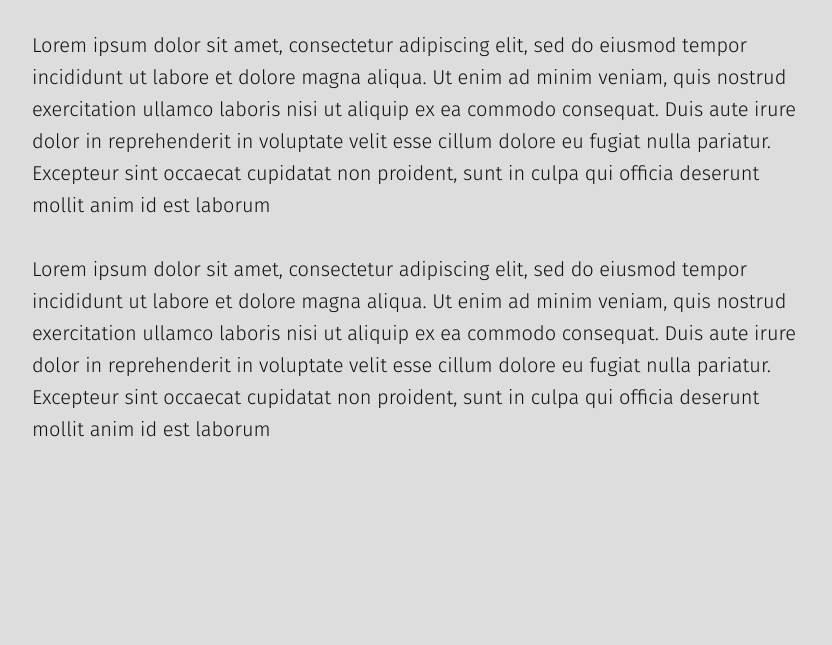
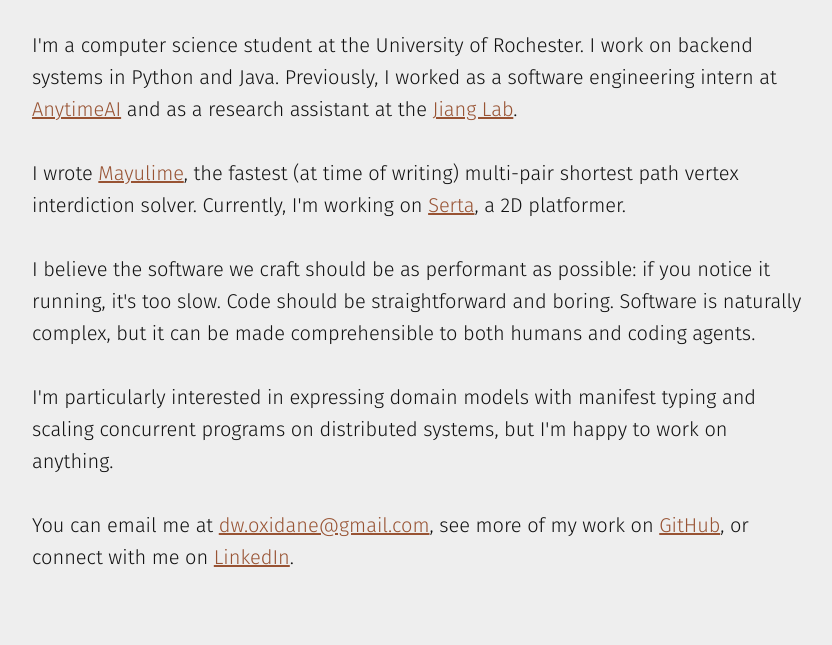
Before and after one commit to Tridwoxi/Tridwoxi.github.io, a plain HTML site: page index.html in a window 1280 px wide. Shown: the part 177-822 px from the top of the page, without its empty margins (223-1055 px from the left). Before the commit the page ends 800 px from the top, so only its background shows below. Drawn offline with Linux system fonts and the light colour scheme.

Commit message:
feat: add main content describing me

```diff
--- a/index.html
+++ b/index.html
@@ -17,22 +17,44 @@
 
     <body>
         <main>
-            <h1>Lorem ipsum</h1>
+            <h1>Darryl Wang</h1>
             <p>
-                Lorem ipsum dolor sit amet, consectetur adipiscing elit, sed do eiusmod tempor
-                incididunt ut labore et dolore magna aliqua. Ut enim ad minim veniam, quis nostrud
-                exercitation ullamco laboris nisi ut aliquip ex ea commodo consequat. Duis aute
-                irure dolor in reprehenderit in voluptate velit esse cillum dolore eu fugiat nulla
-                pariatur. Excepteur sint occaecat cupidatat non proident, sunt in culpa qui officia
-                deserunt mollit anim id est laborum
+                I'm a computer science student at the University of Rochester. I work on backend
+                systems in Python and Java. Previously, I worked as a software engineering intern at
+                <a href="https://www.anytimeai.ai" target="_blank" rel="noopener">AnytimeAI</a> and
+                as a research assistant at the
+                <a href="https://sas.rochester.edu/chm/groups/jiang/" target="_blank" rel="noopener"
+                    >Jiang Lab</a
+                >.
             </p>
             <p>
-                Lorem ipsum dolor sit amet, consectetur adipiscing elit, sed do eiusmod tempor
-                incididunt ut labore et dolore magna aliqua. Ut enim ad minim veniam, quis nostrud
-                exercitation ullamco laboris nisi ut aliquip ex ea commodo consequat. Duis aute
-                irure dolor in reprehenderit in voluptate velit esse cillum dolore eu fugiat nulla
-                pariatur. Excepteur sint occaecat cupidatat non proident, sunt in culpa qui officia
-                deserunt mollit anim id est laborum
+                I wrote
+                <a href="https://github.com/Tridwoxi/Mayulime" target="_blank" rel="noopener"
+                    >Mayulime</a
+                >, the fastest (at time of writing) multi-pair shortest path vertex interdiction
+                solver. Currently, I'm working on
+                <a href="https://github.com/Tridwoxi/Serta" target="_blank" rel="noopener">Serta</a
+                >, a 2D platformer.
+            </p>
+            <p>
+                I believe the software we craft should be as performant as possible: if you notice
+                it running, it's too slow. Code should be straightforward and boring. Software is
+                naturally complex, but it can be made comprehensible to both humans and coding
+                agents.
+            </p>
+            <p>
+                I'm particularly interested in expressing domain models with manifest typing and
+                scaling concurrent programs on distributed systems, but I'm happy to work on
+                anything.
+            </p>
+            <p>
+                You can email me at
+                <a href="mailto:dw.oxidane@gmail.com">dw.oxidane@gmail.com</a>, see more of my work
+                on <a href="https://github.com/Tridwoxi" target="_blank" rel="noopener">GitHub</a>,
+                or connect with me on
+                <a href="https://www.linkedin.com/in/darryl-wang/" target="_blank" rel="noopener"
+                    >LinkedIn</a
+                >.
             </p>
         </main>
     </body>
--- a/styles.css
+++ b/styles.css
@@ -1,5 +1,5 @@
 body {
-    background: #dddddd;
+    background: #eeeeee;
     color: #111111;
     font-family: "Fira Sans", sans-serif;
     font-size: 1.25rem;
@@ -17,14 +17,24 @@
 main {
     max-width: 70ch;
     margin: 0 auto;
-    padding: 4rem 1.5rem 0;
+    padding: 4rem 1.5rem;
+}
+
+main > :last-child {
+    margin-bottom: 0;
 }
 
 h1 {
     font-size: 4rem;
     margin: 0 0 2rem;
+    margin-left: -0.079em; /* Fira Sans 300 when title starts with D */
 }
 
 p {
     margin: 0 0 2rem;
 }
+
+a,
+a:visited {
+    color: #985333;
+}
```
